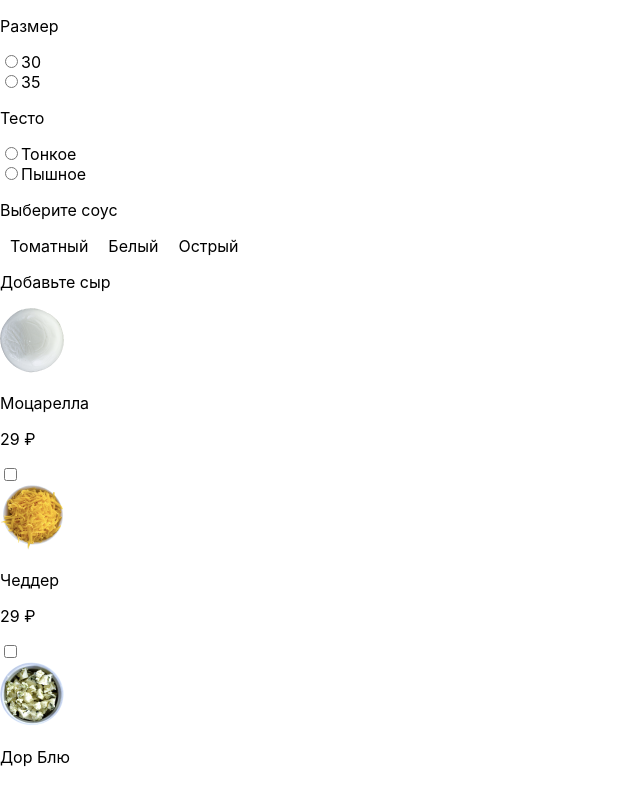
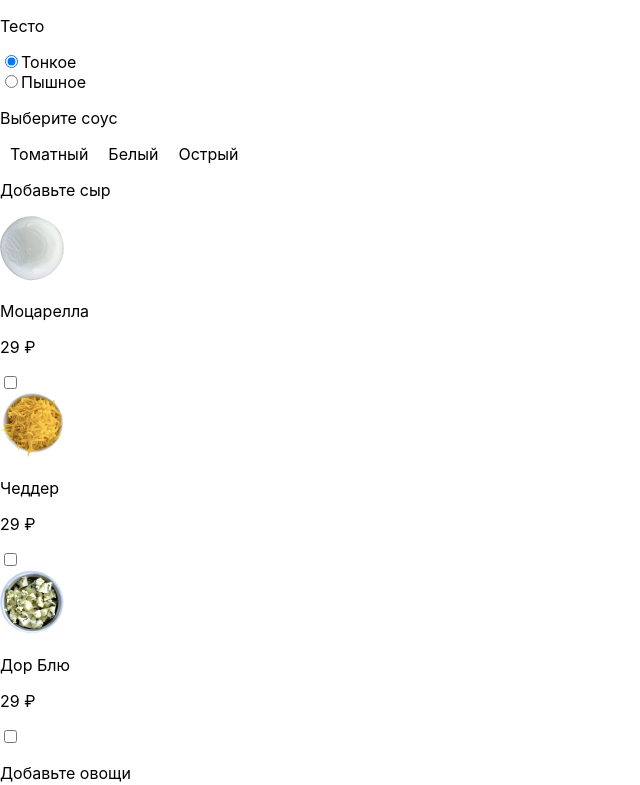
Before and after one commit to and-tol/artem-pizza, a React (Create React App) app: page / in a window 1280 px wide. Shown: the top 785 px of the page, without its empty margins (0-640 px from the left). Built offline with nearby package versions, Linux system fonts and the light colour scheme.

Commit message:
feat: implement radio group

```diff
--- a/src/Configurator.tsx
+++ b/src/Configurator.tsx
@@ -4,6 +4,7 @@ import React, { Component } from 'react';
 import { availabelData } from './availabelData';
 // Components
 import { RadioSelectionField, SelectionField, CheckboxField } from './elements';
+import { RadioGroup } from './components';
 
 type ConfiguratorState = {};
 type ConfiguratorProps = {};
@@ -26,23 +27,30 @@ export class Configurator extends Component<
       pizzaMeat,
     } = availabelData;
 
-    const pizzaSizeJSX = (
-      <>
-        <p>Размер</p>
-        {pizzaSize.map(({ value, name }) => {
-          return <RadioSelectionField key={name} name={name} value={value} />;
-        })}
-      </>
+    // const pizzaSizeJSX = (
+    //   <>
+    //     <p>Размер</p>
+    //     {pizzaSize.map(({ value, name }) => {
+    //       return <RadioSelectionField key={name} name={name} value={value} />;
+    //     })}
+    //   </>
+    // );
+
+    const pizzaDoughJSX = (
+      <RadioGroup
+        data={pizzaDough}
+        title='Тесто'
+        nameGroup='dough' />
     );
 
-    const pizzaDoughJSX = (
-      <>
-        <p>Тесто</p>
-        {pizzaDough.map(({ value, name }) => {
-          return <RadioSelectionField key={name} name={name} value={value} />;
-        })}
-      </>
-    );
+    // const pizzaDoughJSX2 = (
+    //   <>
+    //     <p>Тесто</p>
+    //     {pizzaDough.map(({ value, name }) => {
+    //       return <RadioSelectionField key={name} name={name} value={value} />;
+    //     })}
+    //   </>
+    // );
 
     const pizzaSauceJSX = (
       <>
@@ -84,8 +92,8 @@ export class Configurator extends Component<
             />
           );
         })}
-        </>
-    )
+      </>
+    );
     const pizzaMeatJSX = (
       <>
         <p>Добавьте овощи</p>
@@ -105,7 +113,7 @@ export class Configurator extends Component<
 
     return (
       <section>
-        <div>{pizzaSizeJSX}</div>
+        {/* <div>{pizzaSizeJSX}</div> */}
         <div>{pizzaDoughJSX}</div>
         <div>{pizzaSauceJSX}</div>
         <div>{pizzaCheeseJSX}</div>
--- a/src/availabelData.ts
+++ b/src/availabelData.ts
@@ -5,8 +5,8 @@
 // type PizzaVegetables= { vegetable: string,name:'string' };
 // type PizzaMeat = { meat: string, name: 'string' };
 
-type PizzaParamsRadio = { value: string; name: string };
-type PizzaParamsCheckbox = {
+export type PizzaParamsRadio = { value: string; name: string };
+export type PizzaParamsCheckbox = {
   value: string;
   name: string;
   url: string;
@@ -24,8 +24,8 @@ interface AvailabelData {
 
 export const availabelData: AvailabelData = Object.freeze({
   pizzaSize: [
-           { value: '30', name: 'size30' },
-           { value: '35', name: 'size35' },
+    { value: '30', name: 'size30', price: 200 },
+    { value: '35', name: 'size35', price: 250 },
   ],
   pizzaDough: [
     { value: 'Тонкое', name: 'thinDough' },
--- /dev/null
+++ b/src/components/RadioGroup.tsx
@@ -0,0 +1,54 @@
+// Core
+import React, { Component } from 'react';
+// Types
+import { PizzaParamsRadio } from '../availabelData';
+// Components
+import { RadioSelectionField } from '../elements/index';
+
+type RadioGroupProps = {
+  data: Array<PizzaParamsRadio>;
+  title: string;
+  nameGroup: string;
+};
+type RadioGroupState = {
+  value: string;
+};
+
+export class RadioGroup extends Component<RadioGroupProps, RadioGroupState> {
+  constructor(props: RadioGroupProps) {
+    super(props);
+
+    this.state = {
+      value: this.props.data[0].value,
+    };
+    this.onChangeValue = this.onChangeValue.bind(this);
+  }
+
+  onChangeValue(event: React.ChangeEvent<HTMLInputElement>) {
+    const value = event.target.value;
+    this.setState({
+      value: value,
+    });
+  }
+
+  render() {
+    const { data, title, nameGroup } = this.props;
+
+    return (
+      <div>
+        <p>{title}</p>
+        {data.map(({ value, name }, i) => {
+          return (
+            <RadioSelectionField
+              key={name}
+              name={nameGroup}
+              value={value}
+              checked={this.state.value === value}
+              onChangeValue={this.onChangeValue}
+            />
+          );
+        })}
+      </div>
+    );
+  }
+}
--- /dev/null
+++ b/src/components/index.ts
@@ -0,0 +1 @@
+export { RadioGroup } from './RadioGroup'
--- a/src/elements/Button.tsx
+++ b/src/elements/Button.tsx
@@ -3,6 +3,9 @@ import React, { Component } from 'react';
 type ButtonProps = {
    children?: React.ReactNode
 }
-type ButtonState = {}
+type ButtonState = {
+  title: string;
+  price?: number;
+}
 
 export class Button extends Component<ButtonProps, ButtonState> {}
--- a/src/elements/RadioSelectionField.tsx
+++ b/src/elements/RadioSelectionField.tsx
@@ -1,9 +1,11 @@
+// Core
 import React, { Component } from 'react';
-import PropTypes from 'prop-types';
 
 type RadioSelectionFieldProps = {
   name: string;
   value: string;
+  checked: boolean;
+  onChangeValue: (event: React.ChangeEvent<HTMLInputElement>) => void;
 };
 type RadioSelectionFieldState = {
   isChecked: boolean;
@@ -15,12 +17,10 @@ export class RadioSelectionField extends Component<
 > {
   constructor(props: RadioSelectionFieldProps) {
     super(props);
-
-    this.state = { isChecked: false };
   }
 
   render() {
-    const { name, value } = this.props;
+    const { name, value, checked, onChangeValue } = this.props;
 
     return (
       <div>
@@ -29,7 +29,8 @@ export class RadioSelectionField extends Component<
             type='radio'
             name={name}
             value={value}
-            checked={this.state.isChecked}
+            checked={checked}
+            onChange={onChangeValue}
           />
           {value}
         </label>
```
Lines whose indentation alone changed are shown as unchanged.
